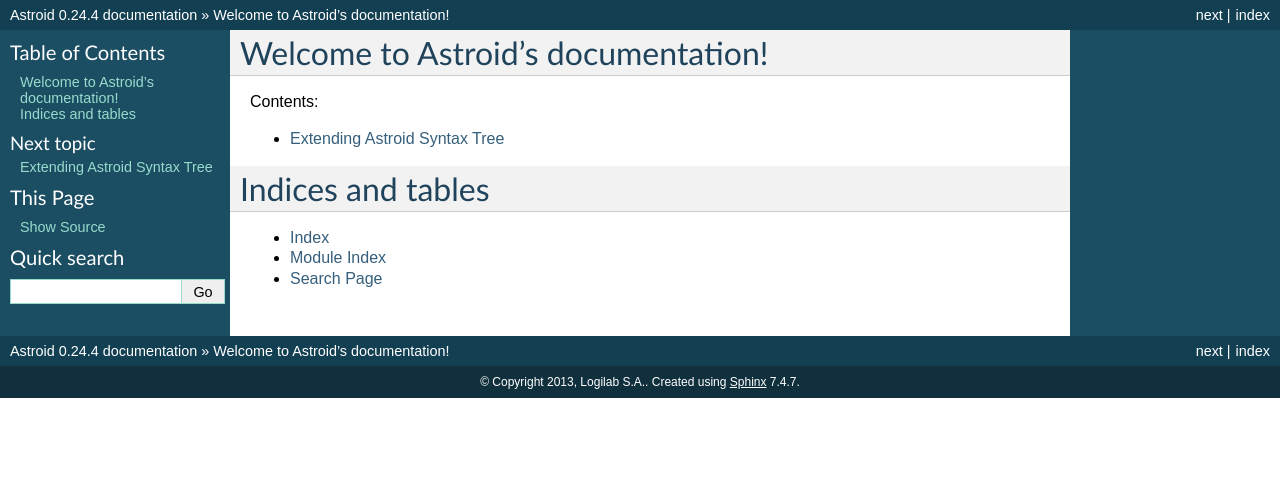
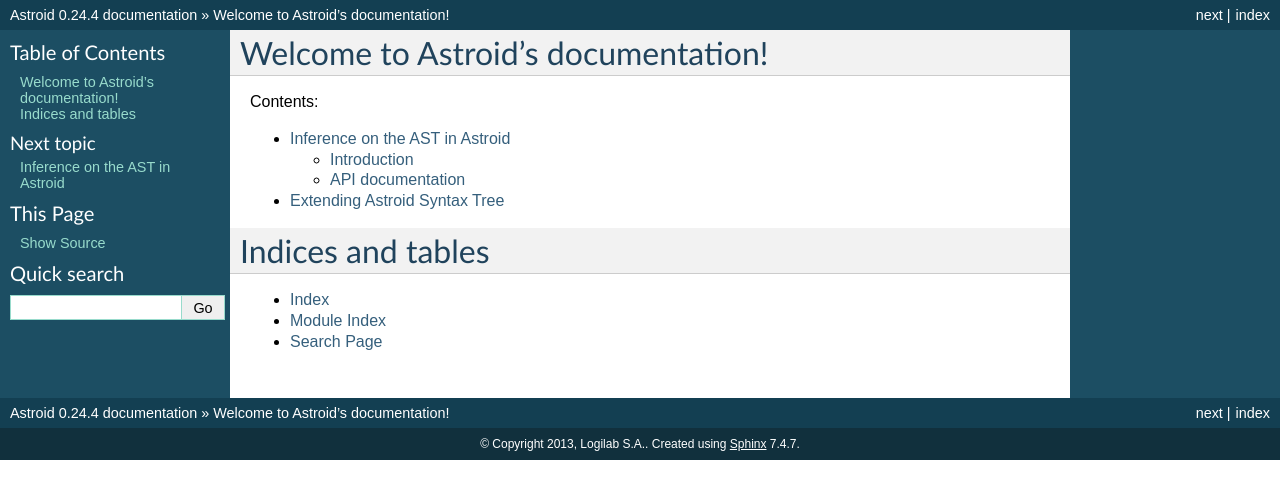
Before and after one commit to landscapeio/astroid, a Sphinx documentation site: the page built from doc/source/index.rst, in a window 1280 px wide. Shown: the top 499 px of the page. Built offline with Sphinx 7.4.7, drawn with Linux system fonts in a browser that asks for light colours; part of the change alters nothing that is shown.

Commit message:
[doc] Add atr's notes on inference and some TODOs
--HG--
extra : amend_source : 9049a67d42086f413a812df0ff44e9ae820cd8a0

```diff
--- a/doc/source/conf.py
+++ b/doc/source/conf.py
@@ -16,12 +16,12 @@ import sys, os
 # If extensions (or modules to document with autodoc) are in another directory,
 # add these directories to sys.path here. If the directory is relative to the
 # documentation root, use os.path.abspath to make it absolute, like shown here.
-#sys.path.insert(0, os.path.abspath('.'))
+sys.path.insert(0, os.path.abspath('../../'))
 
 # -- General configuration -----------------------------------------------------
 
 # If your documentation needs a minimal Sphinx version, state it here.
-#needs_sphinx = '1.0'
+needs_sphinx = '1.0'
 
 # Add any Sphinx extension module names here, as strings. They can be extensions
 # coming with Sphinx (named 'sphinx.ext.*') or your custom ones.
@@ -54,7 +54,7 @@ release = '0.24.4'
 
 # The language for content autogenerated by Sphinx. Refer to documentation
 # for a list of supported languages.
-#language = None
+language = "en"
 
 # There are two options for replacing |today|: either, you set today to some
 # non-false value, then it is used:
@@ -70,7 +70,7 @@ exclude_patterns = []
 #default_role = None
 
 # If true, '()' will be appended to :func: etc. cross-reference text.
-#add_function_parentheses = True
+add_function_parentheses = True
 
 # If true, the current module name will be prepended to all description
 # unit titles (such as .. function::).
@@ -86,6 +86,11 @@ pygments_style = 'sphinx'
 # A list of ignored prefixes for module index sorting.
 #modindex_common_prefix = []
 
+
+# -- Customization --
+
+primary_domain = "py"
+todo_include_todos = True
 
 # -- Options for HTML output ---------------------------------------------------
 
--- a/doc/source/index.rst
+++ b/doc/source/index.rst
@@ -2,6 +2,12 @@
    sphinx-quickstart on Wed Jun 26 15:00:40 2013.
    You can adapt this file completely to your liking, but it should at least
    contain the root `toctree` directive.
+
+.. Please see the documentation for the Sphinx Python domain :
+   http://sphinx-doc.org/domains.html#the-python-domain
+   and the autodoc extension
+   http://sphinx-doc.org/ext/autodoc.html
+
 
 Welcome to Astroid's documentation!
 ===================================
@@ -11,7 +17,10 @@ Contents:
 .. toctree::
    :maxdepth: 2
 
+   inference
+
    extending
+
 
 Indices and tables
 ==================
--- /dev/null
+++ b/doc/source/inference.rst
@@ -0,0 +1,87 @@
+.. _inference:
+
+===================================
+  Inference on the AST in Astroid
+===================================
+
+Introduction
+============
+
+What/where is 'inference' ?
+---------------------------
+
+Well, not *inference* in general, but inference within *astroid* in
+particular... Basically this is extracting information about a node of
+the AST from the node's context so as to make its description
+richer. For example it can be most useful to know that this
+identifier node *toto* can have values among 1, 2.0, and "yesterday".
+
+The inference process entry-point is the :meth:`NodeNG.infer` method
+of the AST nodes which is defined in :class:`NodeNG` the base class
+for AST nodes. This method return a generator which yields the
+successive inference for the node when going through the possible
+execution branches.
+
+How does it work ?
+------------------
+
+.. todo :: double chek this :func:`infer` is monkey-patched point
+
+The :meth:`NodeNG.infer` method either delegates the actual inference
+to the instance specific method :meth:`NodeNG._explicit_inference`
+when not `None` or to the overloaded :meth:`_infer` method. The
+important point to note is that the :meth:`_infer` is *not* defined in
+the nodes classes but is instead *monkey-patched* in the
+:file:`inference.py` so that the inference implementation is not
+scattered to the multiple node classes.
+
+.. note:: The inference method are to be wrapped in decorators like
+          :func:`path_wrapper` which update the inference context.
+
+In both cases the :meth:`infer` returns a *generator* which iterates
+through the various *values* the node could take.
+
+.. todo:: introduce the :func:`inference.infer_end` method and
+   	  terminal nodes along with the recursive call
+
+In some case the value yielded will not be a node found in the AST of the node
+but an instance of a special inference class such as :class:`_Yes`,
+:class:`Instance`,etc. Those classes are defined in :file:`bases.py`.
+
+Namely, the special singleton :obj:`YES()` is yielded when the inference reaches
+a point where t can't follow the code and is so unable to guess a value ; and
+instances of the :class:`Instance` class are yielded when the current node is
+infered to be an instance of some known class.
+
+What does it rely upon ?
+------------------------
+
+In order to perform such an inference the :meth:`infer` methods rely
+on several more global objects, mainly :
+
+:obj:`MANAGER`
+    is a unique global instance of the class :class:`AstroidManager`,
+    it helps managing and reusing inference needed / done somewhere
+    else than the current invocation node.
+
+:class:`InferenceContext`
+    Instances of this class can be passed to the :meth:`infer` methods
+    to convey aditionnal information on the context of the current
+    node, and especially the current scope.
+
+.. todo:: Write something about :class:`Scope` objects and
+          :meth:`NodeNG.lookup` method.
+
+
+API documentation
+=================
+
+Here is the annotaded API documentation extracted from the source code
+of the :mod:`inference`.
+
+.. todo:: actually annotate the doc to structure its approach
+
+.. automodule:: inference
+   :members:
+   :undoc-members:
+.. :special-members: in autodoc/sphinx 1.1
```
